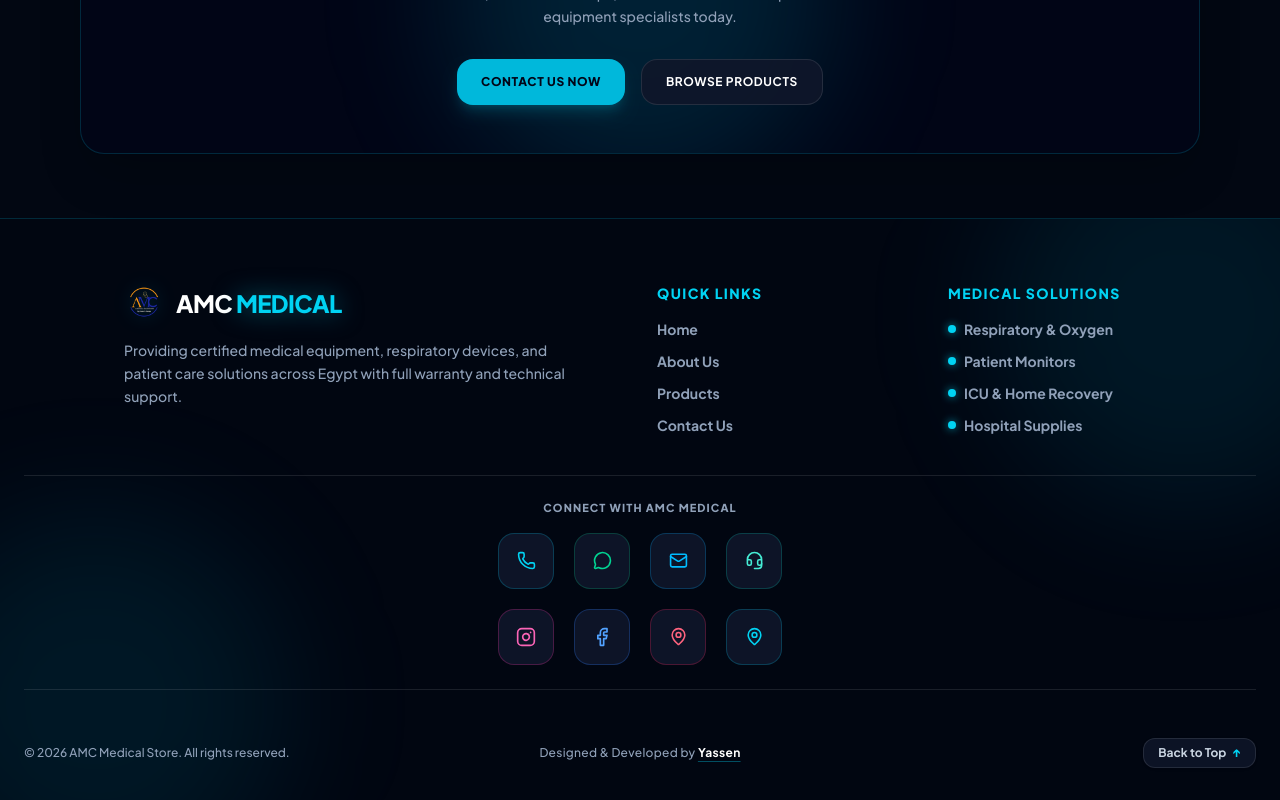
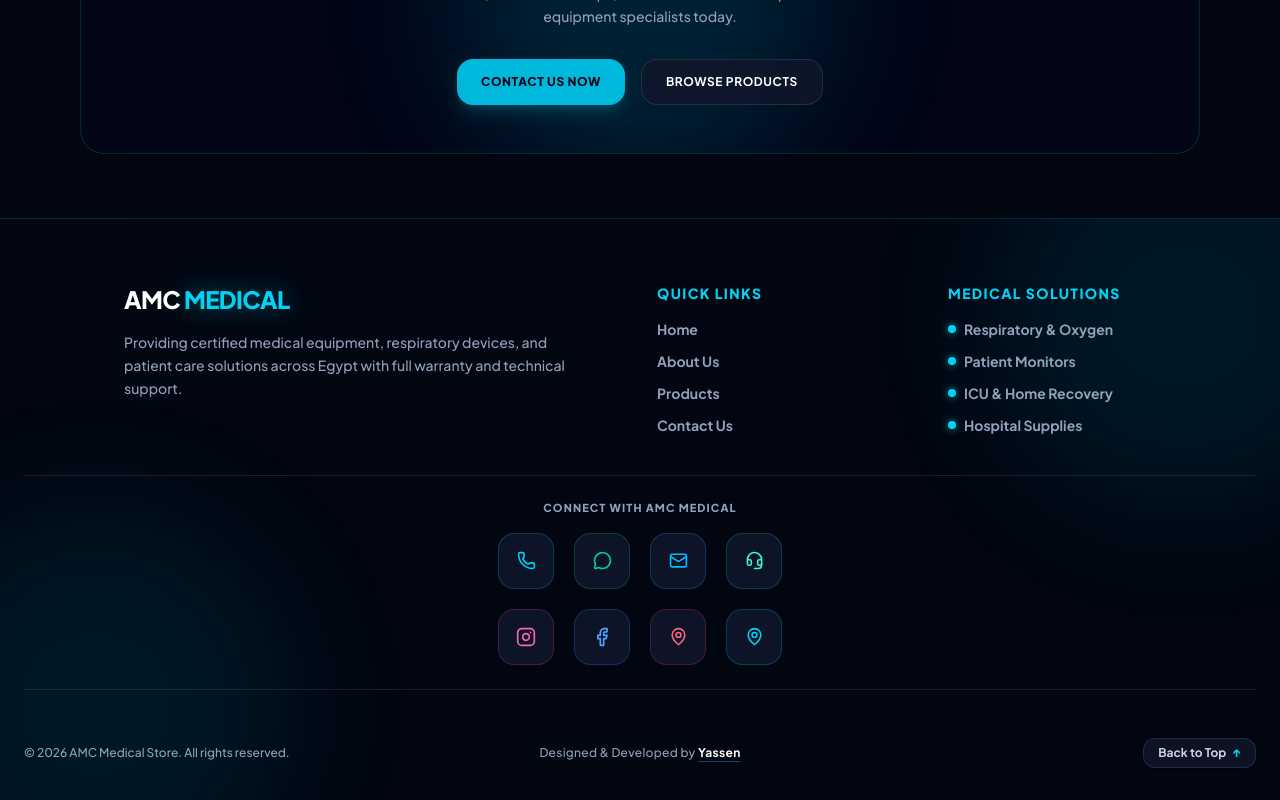
Before and after one commit to yassenahmed77/AMC, a React (Vite) app: page / in a window 1280 px wide. Shown: the part 4105-4905 px from the top of the page. Built offline with nearby package versions, Linux system fonts and the light colour scheme; no server answers; the database is empty.

Commit message:
Update logo

```diff
--- a/src/components/Footer/Footer.jsx
+++ b/src/components/Footer/Footer.jsx
@@ -27,14 +27,11 @@ function Footer() {
 
                     {/* Brand Column (Col 1-5 on Desktop) */}
                     <div className="sm:col-span-2 lg:col-span-5 space-y-4 flex flex-col items-center lg:items-start text-center lg:text-left">
-                        <div className="flex items-center justify-center lg:justify-start gap-3">
-                            <Link to="/" onClick={scrollToTop} className="w-10 h-10 block shrink-0">
-                                <img src="/logo.png" alt="AMC Logo" className="w-full h-full object-contain drop-shadow-[0_0_10px_rgba(6,182,212,0.4)]" />
-                            </Link>
-                            <span className="text-2xl font-black uppercase tracking-tight">
+                        <div className="flex items-center justify-center lg:justify-start">
+                            <Link to="/" onClick={scrollToTop} className="text-2xl font-black uppercase tracking-tight hover:opacity-90 transition-opacity">
                                 <span className="text-white">AMC</span>{" "}
                                 <span className="text-cyan-400 drop-shadow-[0_0_12px_rgba(6,182,212,0.5)]">MEDICAL</span>
-                            </span>
+                            </Link>
                         </div>
 
                         <p className="text-slate-400 text-xs sm:text-sm leading-relaxed font-medium max-w-md text-center lg:text-left">
--- a/src/pages/About.jsx
+++ b/src/pages/About.jsx
@@ -1,5 +1,5 @@
 import { Link } from 'react-router';
-import { ShieldCheck, Truck, Wrench, HeartHandshake, CheckCircle2 } from 'lucide-react';
+import { CheckCircle2 } from 'lucide-react';
 import TrustedSupplierCard from '../components/TrustedSupplierCard';
 
 function About() {
```
Also changed, not shown: public/logo.png.
